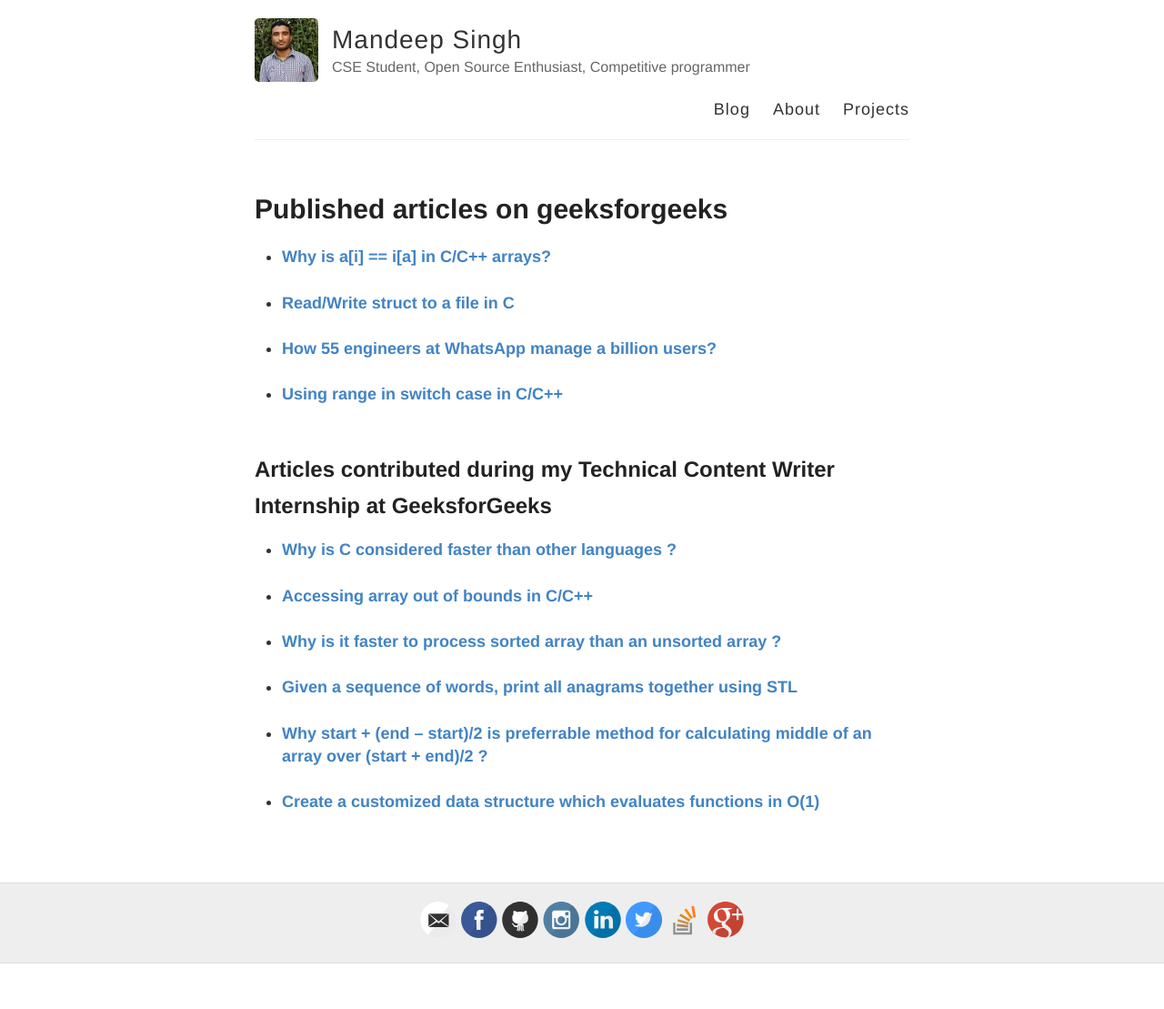
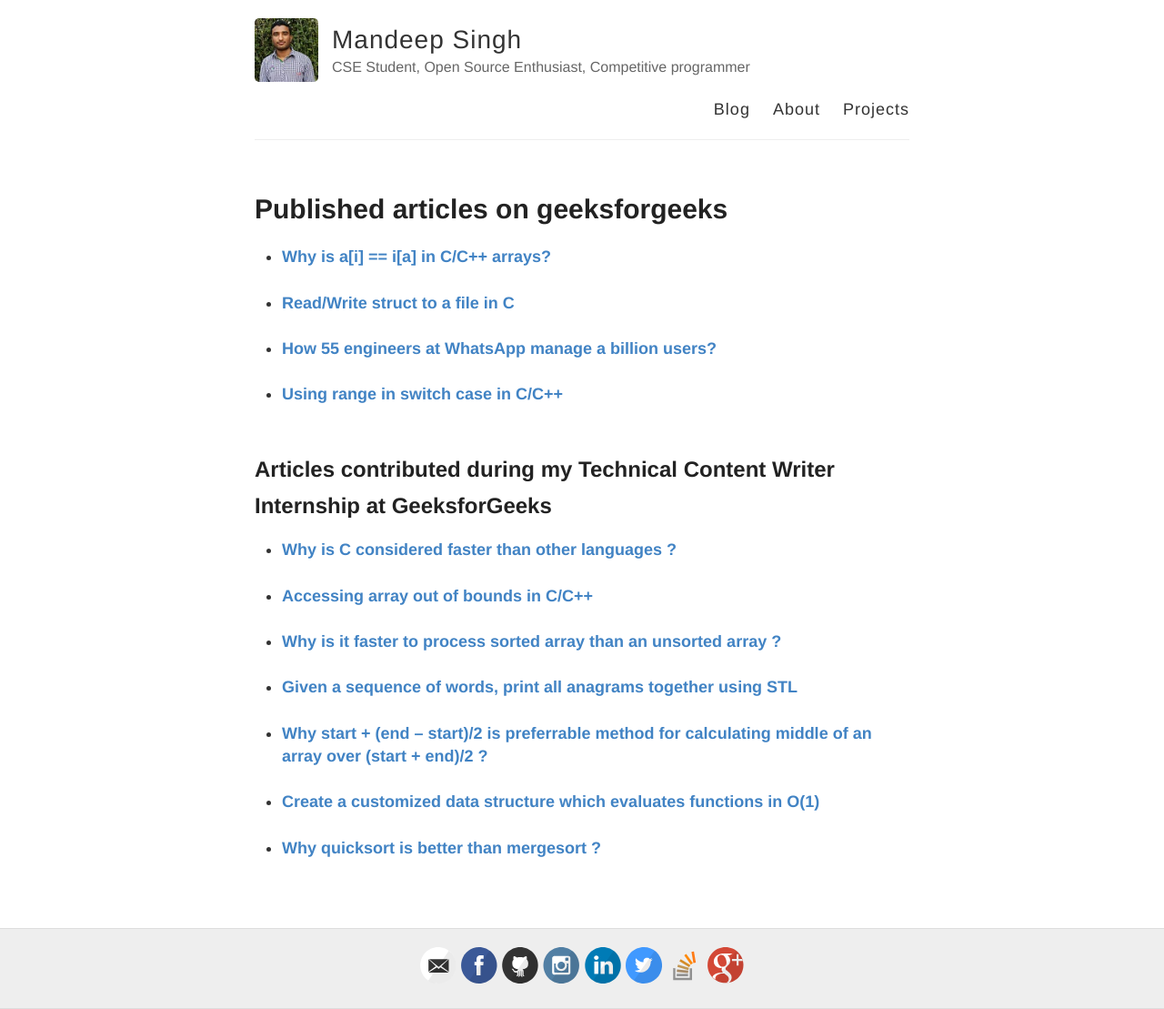
Before and after one commit to msdeep14/msdeep14.github.io, a Jekyll site: the page built from projects/geeksforgeeks_articles.html, in a window 1280 px wide. Shown: the whole page at 91% size. Built offline with Jekyll 4.4.1, drawn with Linux system fonts in a browser that asks for light colours; before the commit the page ends 1059 px from its top, so only the background shows below that.

Commit message:
add geeksforgeeks article link

```diff
--- a/projects/geeksforgeeks_articles.html
+++ b/projects/geeksforgeeks_articles.html
@@ -27,6 +27,8 @@ permalink: /projects/geeksforgeeks_articles
         <li><strong><a target = "_blank" href = "http://www.geeksforgeeks.org/given-a-sequence-of-words-print-all-anagrams-together-using-stl/">Given a sequence of words, print all anagrams together using STL</a></strong></li><br/>
         <li><strong><a target = "_blank" href = "http://www.geeksforgeeks.org/start-end-start2-preferrable-method-calculating-middle-array-start-end2/">Why start + (end – start)/2 is preferrable method for calculating middle of an array over (start + end)/2 ?</a></strong></li><br/>
         <li><strong><a target = "_blank" href = "http://www.geeksforgeeks.org/create-customized-data-structure-evaluates-functions-o1/">Create a customized data structure which evaluates functions in O(1)</a></strong></li><br/>
+        <li><strong><a target = "_blank" href = "http://www.geeksforgeeks.org/quicksort-better-mergesort/">Why quicksort is better than mergesort ?
+</a></strong></li><br/>
     </ul>
 </p>
 </body>
```
